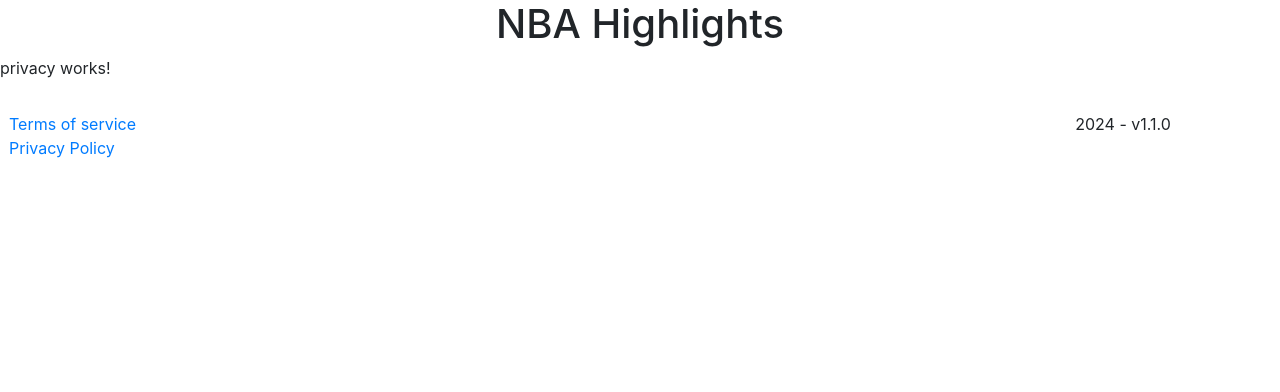
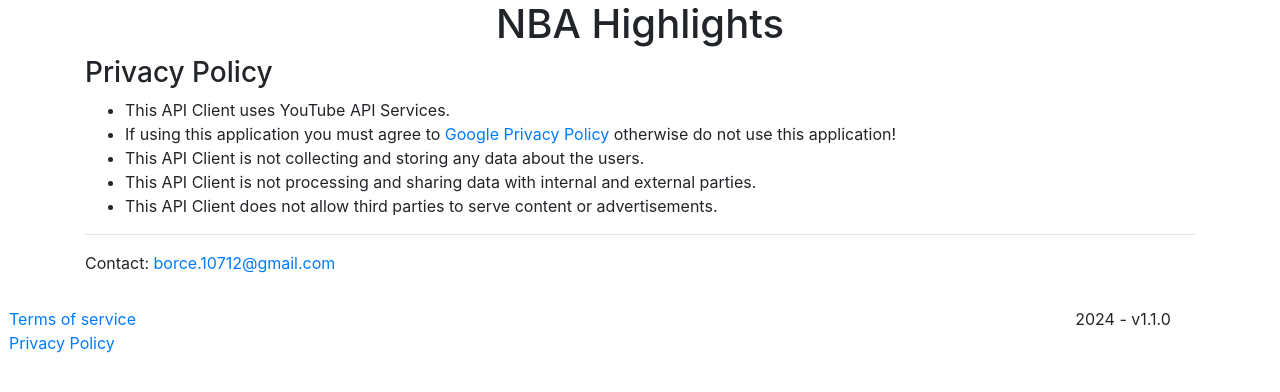
Before and after one commit to borcheIvanov/Highlights-Project, an Angular app: page /privacy-policy in a window 1280 px wide. Shown: the top 392 px of the page. Built offline with nearby package versions, Linux system fonts and the light colour scheme.

Commit message:
update privacy policy and terms of service

```diff
--- a/src/app/components/privacy/privacy.component.html
+++ b/src/app/components/privacy/privacy.component.html
@@ -1 +1,17 @@
-<p>privacy works!</p>
+<div class="container">
+  <div>
+    <h3>Privacy Policy</h3>
+  </div>
+
+  <ul>
+    <li>This API Client uses YouTube API Services.</li>
+    <li>If using this application you must agree to <a href="https://policies.google.com/privacy">Google Privacy Policy</a> otherwise do not use this application!</li>
+    <li>This API Client is not collecting and storing any data about the users.</li>
+    <li>This API Client is not processing and sharing data with internal and external parties.</li>
+    <li>This API Client does not allow third parties to serve content or advertisements.</li>
+  </ul>
+  <hr>
+  <p>
+    Contact: <a href="mailto: borce.10712@gmail.com">borce.10712@gmail.com</a>
+  </p>
+</div>
--- a/src/app/components/terms-of-service/terms-of-service.component.html
+++ b/src/app/components/terms-of-service/terms-of-service.component.html
@@ -1 +1,13 @@
-<p>terms-of-service works!</p>
+<div class="container">
+  <div>
+    <h3>Terms of Service</h3>
+  </div>
+
+  <ul>
+    <li>If you are using this application you are agreeing to be bound by the <a href="https://www.youtube.com/t/terms">YouTube terms of service</a>.</li>
+  </ul>
+  <hr>
+  <p>
+    Contact: <a href="mailto: borce.10712@gmail.com">borce.10712@gmail.com</a>
+  </p>
+</div>
```
